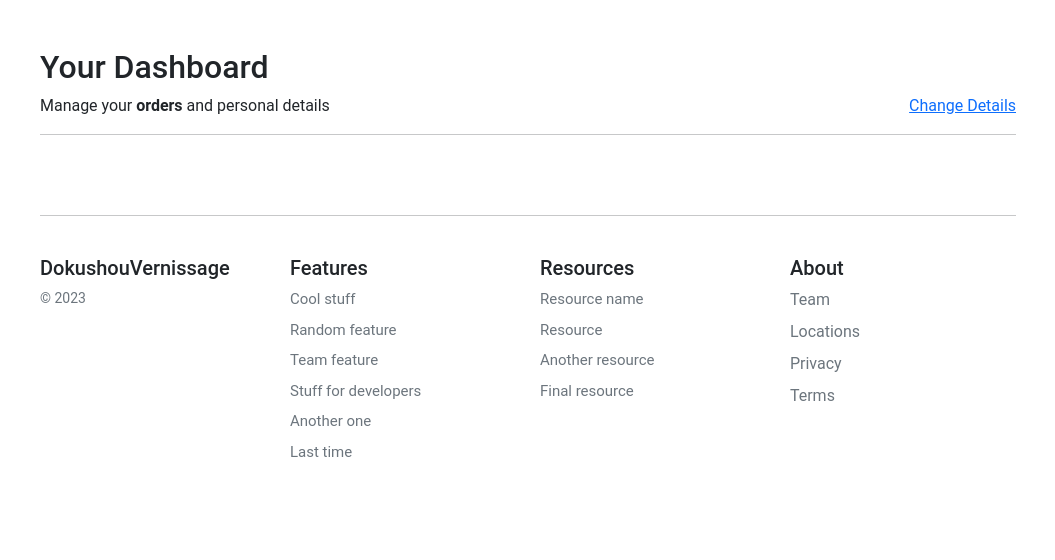
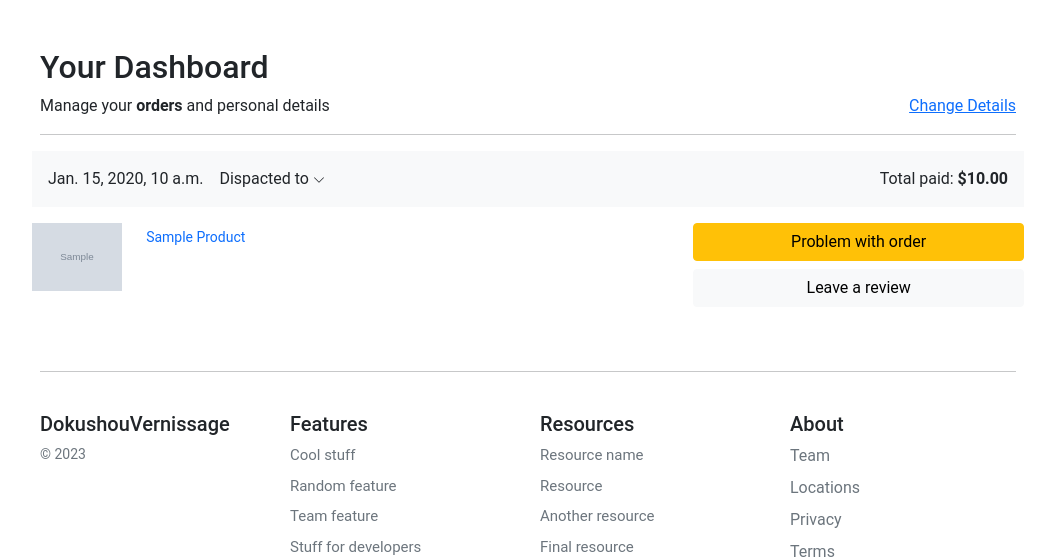
Before and after one commit to Veluthil/eCommerce-Store, a Django app: page /account/dashboard/ in a window 1280 px wide. Shown: the part 93-653 px from the top of the page, without its empty margins (112-1167 px from the left). Run offline with Django 4.2, Linux system fonts and the light colour scheme; a user stored in the database is signed in; tables that the repository leaves empty hold one stand-in row (values such as "Sample post"); grey boxes marked "Sample" are stand-in pictures.

Commit message:
Update dashboard.html

```diff
--- a/templates/account/user/dashboard.html
+++ b/templates/account/user/dashboard.html
@@ -17,7 +17,66 @@ Basket Summary
         <hr/>
     </div>
     <div class="container" style="max-width: 1000px">
+        {% for order in orders %}
+        <div class="row g-3">
 
+            <div class="col-12 bg-light p-3 d-flex justify-content-between">
+                <div class="d-flex d-flex-inline">
+
+                    <div class="pe-3">{{ order.created }}</div>
+                    <div class="dropdown">
+                        <a class="text-reset text-decoration-none dropdown-toggle" href="#" role="link"
+                           id="dropdownLink" data-bs-toggle="dropdown" aria-expanded="false">
+                            Dispacted to
+                            <svg xmlns="http://www.w3.org/2000/svg" width="12" height="12" fill="currentColor"
+                                 class="bi bi-chevron-down" viewBox="0 0 16 16">
+                                <path fill-rule="evenodd"
+                                      d="M1.646 4.646a.5.5 0 0 1 .708 0L8 10.293l5.646-5.647a.5.5 0 0 1 .708.708l-6 6a.5.5 0 0 1-.708 0l-6-6a.5.5 0 0 1 0-.708z"/>
+                            </svg>
+                        </a>
+
+                        <ul class="dropdown-menu" aria-labelledby="dropdownLink">
+                            <li class="item small">{{order.full_name}}</li>
+                            <li class="item small">{{order.address_1}}</li>
+                            <li class="item small">{{order.address_2}}</li>
+                            <li class="item small">{{order.post_code}}</li>
+                        </ul>
+                    </div>
+
+                </div>
+                <div class="text-end">
+                    Total paid: <span class="fw-bold">${{ order.total_paid }}</span>
+                </div>
+            </div>
+            <div class="col-md-5 col-lg-4 order-md-last p-0 order-3">
+                <div class="d-grid gap-2 ">
+                    <button class="btn btn-warning" type="button">Problem with order</button>
+                    <button class="btn btn-light" type="button">Leave a review</button>
+                </div>
+            </div>
+
+            <div class="col-md-7 col-lg-8 p-0">
+
+                {% for item in order.items.all %}
+
+                <div class="card mb-3 border-0">
+                    <div class="row g-0">
+                        <div class="col-md-2 d-none d-md-block">
+                            <img class="img-fluid" style="width:90px" src="{{item.product.image.url}}"/>
+                        </div>
+                        <div class="col-md-10">
+                            <div class="card-body p-1">
+                                <a class="text-decoration-none" href="{{ item.product.get_absolute_url }}">
+                                    <p class="card-text small">{{item.product|title}}</p>
+                                </a>
+                            </div>
+                        </div>
+                    </div>
+                </div>
+                {% endfor %}
+            </div>
+        </div>
+        {% endfor %}
     </div>
 </main>
 
```
